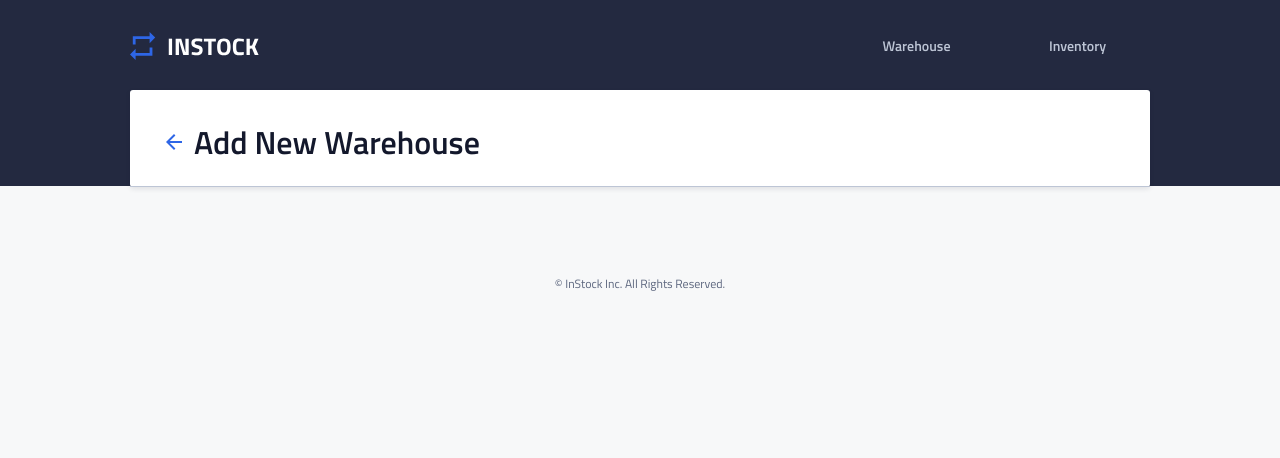
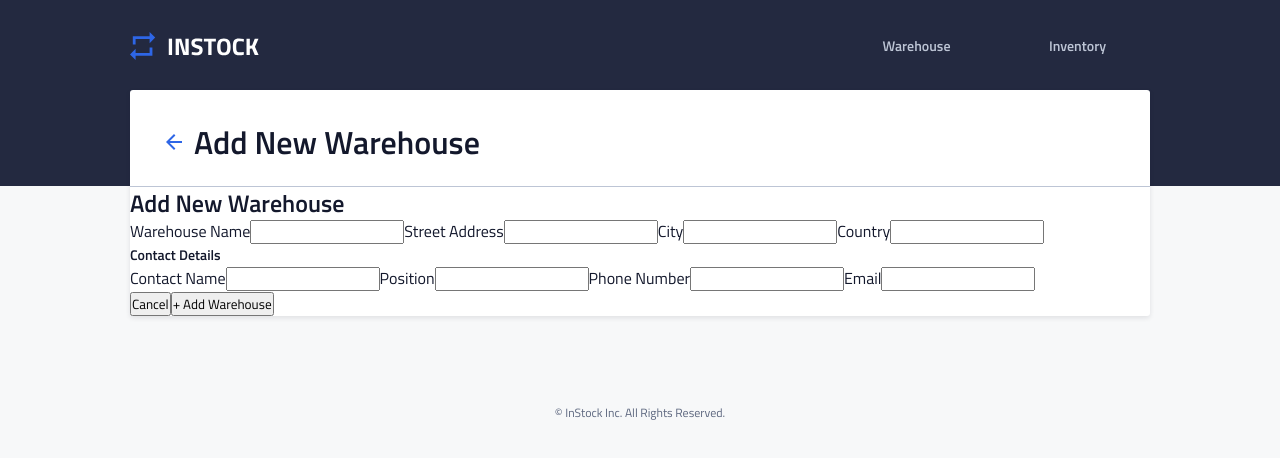
Before and after one commit to dishabehere/instock-frontend, a React (Vite) app: page /warehouses/add in a window 1280 px wide. Shown: the top 458 px of the page. Built offline with nearby package versions, Linux system fonts and the light colour scheme.

Commit message:
Create Add Warehouse page

```diff
--- a/src/components/WarehouseFormDetails/WarehouseFormDetails.jsx
+++ b/src/components/WarehouseFormDetails/WarehouseFormDetails.jsx
@@ -1,17 +1,112 @@
+import { useState, useEffect } from "react";
 import { useLocation } from "react-router-dom";
-import "./WarehouseFormDetails.scss"
+import axios from "axios";
+import "./WarehouseFormDetails.scss";
 
 function WarehouseFormDetails() {
   const location = useLocation();
   const isAddPage = location.pathname.includes("/add");
-    return(
+
+  const [formData, setFormData] = useState({
+    warehouseName: "",
+    streetAddress: "",
+    city: "",
+    country: "",
+    contactName: "",
+    position: "",
+    phoneNumber: "",
+    email: "",
+  });
+
+  const [errors, setErrors] = useState({});
+
+  const validate = () => {
+    let newErrors = {};
+
+    if (!formData.warehouseName.trim()) newErrors.warehouseName = "Warehouse Name is required";
+    if (!formData.streetAddress.trim()) newErrors.streetAddress = "Street Address is required";
+    if (!formData.city.trim()) newErrors.city = "City is required";
+    if (!formData.country.trim()) newErrors.country = "Country is required";
+    if (!formData.contactName.trim()) newErrors.contactName = "Contact Name is required";
+    if (!formData.position.trim()) newErrors.position = "Position is required";
+
+    const phoneRegex = /^[0-9]{10}$/;
+    if (!formData.phoneNumber.match(phoneRegex)) newErrors.phoneNumber = "Enter a valid 10-digit phone number";
+
+    const emailRegex = /^[a-zA-Z0-9._%+-]+@[a-zA-Z0-9.-]+\.[a-zA-Z]{2,}$/;
+    if (!formData.email.match(emailRegex)) newErrors.email = "Enter a valid email address";
+
+    setErrors(newErrors);
+    return Object.keys(newErrors).length === 0;
+  };
+
+  const handleChange = (e) => {
+    setFormData({ ...formData, [e.target.name]: e.target.value });
+  };
+
+  useEffect(() => {
+    const submitWarehouse = async () => {
+      if (validate()) {
+        try {
+          const response = await axios.post(`${import.meta.env.VITE_BASE_URL}/api/warehouses`, formData);
+          console.log("Form submitted successfully", response.data);
+        } catch (error) {
+          console.error("Error submitting form", error);
+        }
+      }
+    };
+
+    if (Object.keys(errors).length === 0 && Object.values(formData).some(value => value.trim() !== "")) {
+      submitWarehouse();
+    }
+  }, [formData]);
+
+  return (
     <section className="form">
-            <section className="form__fields">
-                <div>
+      <h2>{isAddPage ? "Add New Warehouse" : "Edit Warehouse"}</h2>
+      <form onSubmit={(e) => e.preventDefault()} noValidate>
+        <div className="form__fields">
+          <label>Warehouse Name</label>
+          <input type="text" name="warehouseName" value={formData.warehouseName} onChange={handleChange} />
+          {errors.warehouseName && <span className="error">{errors.warehouseName}</span>}
 
+          <label>Street Address</label>
+          <input type="text" name="streetAddress" value={formData.streetAddress} onChange={handleChange} />
+          {errors.streetAddress && <span className="error">{errors.streetAddress}</span>}
+
+          <label>City</label>
+          <input type="text" name="city" value={formData.city} onChange={handleChange} />
+          {errors.city && <span className="error">{errors.city}</span>}
+
+          <label>Country</label>
+          <input type="text" name="country" value={formData.country} onChange={handleChange} />
+          {errors.country && <span className="error">{errors.country}</span>}
         </div>
-            </section>
 
+        <div className="form__fields">
+          <h3>Contact Details</h3>
+          <label>Contact Name</label>
+          <input type="text" name="contactName" value={formData.contactName} onChange={handleChange} />
+          {errors.contactName && <span className="error">{errors.contactName}</span>}
+
+          <label>Position</label>
+          <input type="text" name="position" value={formData.position} onChange={handleChange} />
+          {errors.position && <span className="error">{errors.position}</span>}
+
+          <label>Phone Number</label>
+          <input type="text" name="phoneNumber" value={formData.phoneNumber} onChange={handleChange} />
+          {errors.phoneNumber && <span className="error">{errors.phoneNumber}</span>}
+
+          <label>Email</label>
+          <input type="email" name="email" value={formData.email} onChange={handleChange} />
+          {errors.email && <span className="error">{errors.email}</span>}
+        </div>
+
+        <div className="form__buttons">
+          <button type="button" className="cancel">Cancel</button>
+          <button type="submit" className="submit">+ Add Warehouse</button>
+        </div>
+      </form>
     </section>
   );
 }
```
Lines whose indentation alone changed are shown as unchanged.
